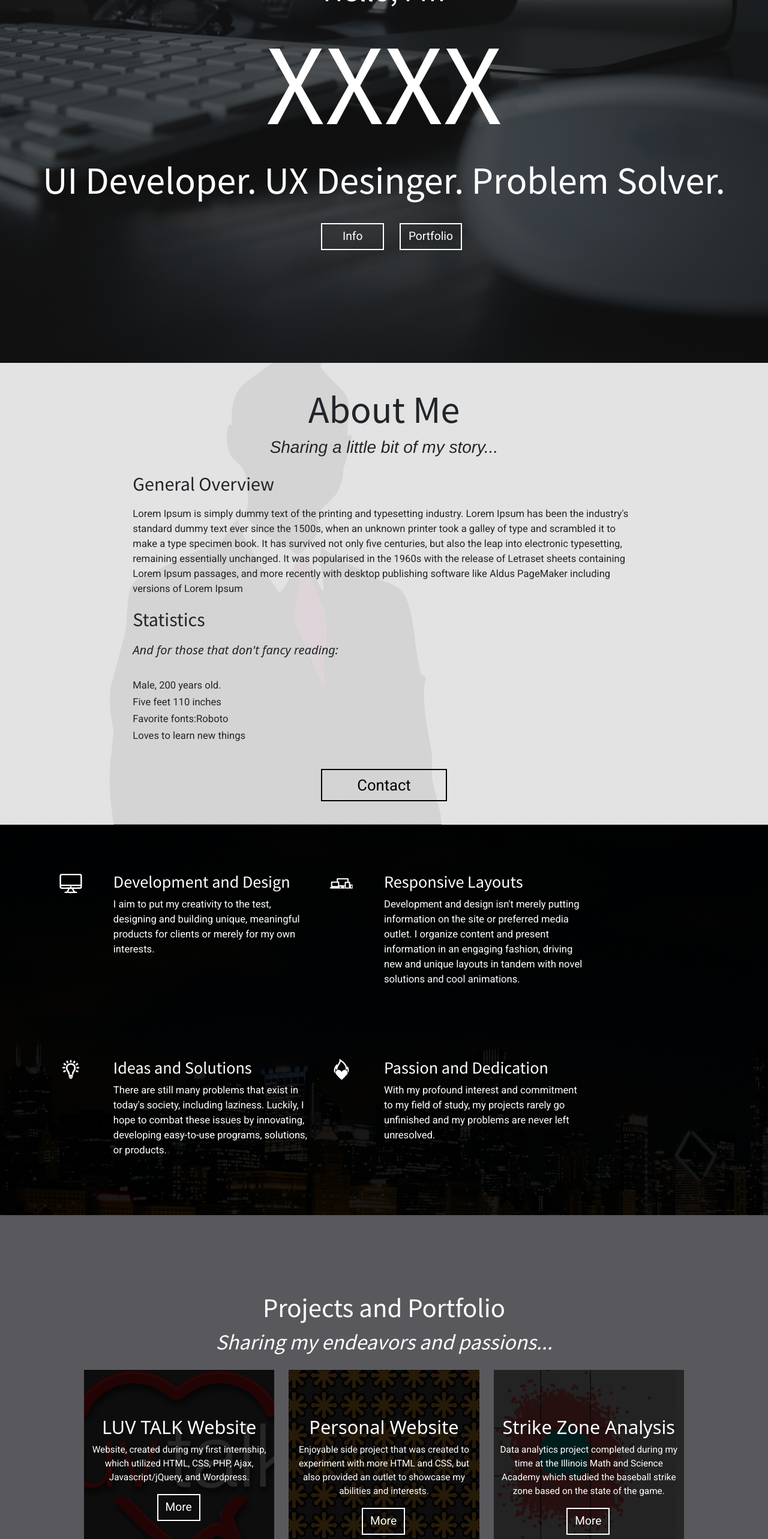
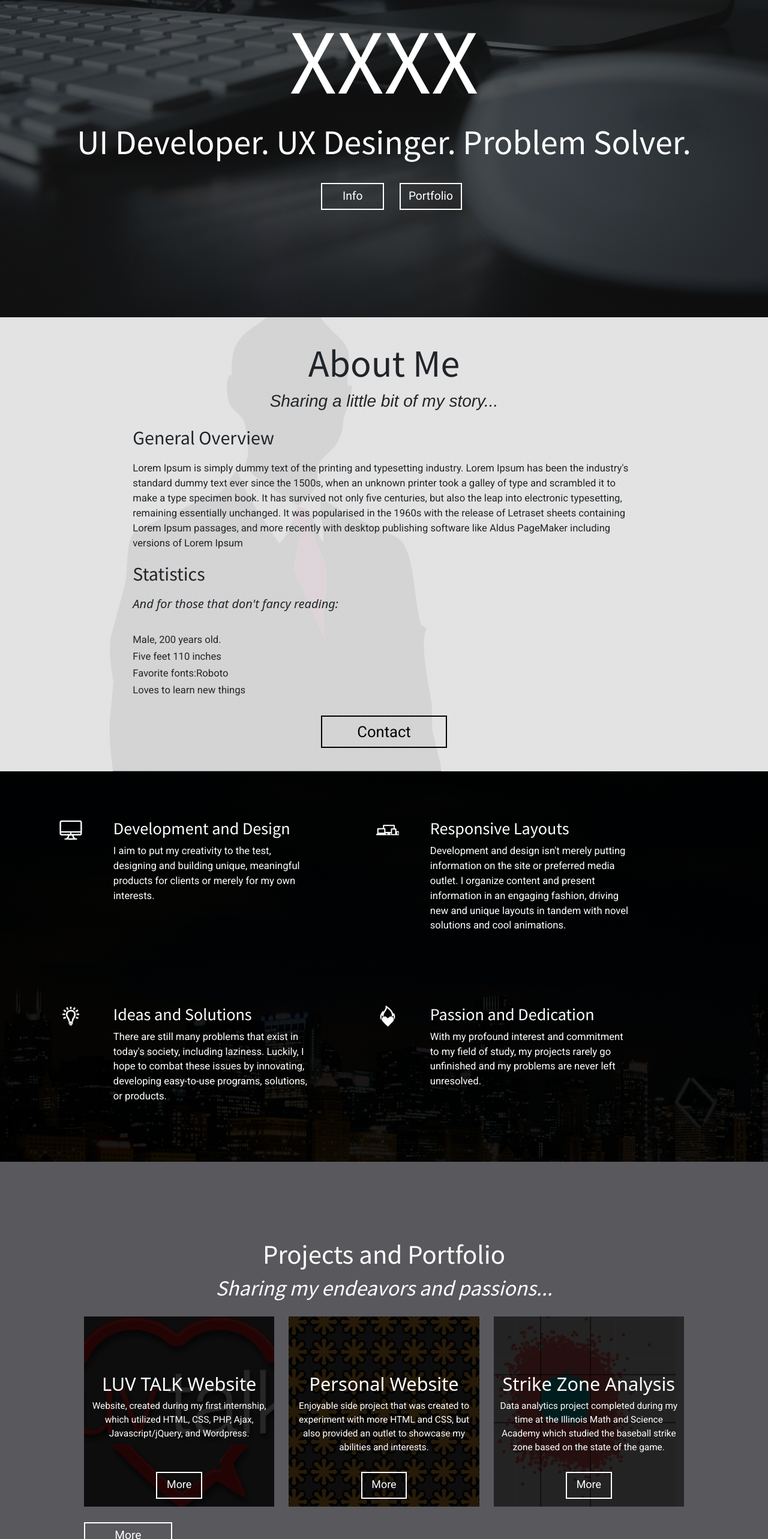
Before and after one commit to dangkhoa1410/personal-portfolio, a React (Create React App) app: page / in a window 1280 px wide. Shown: the part 234-2800 px from the top of the page at 60% size. Built offline with nearby package versions, Linux system fonts and the light colour scheme.

Commit message:
Added custom hook

```diff
--- a/src/components/About/About.css
+++ b/src/components/About/About.css
@@ -51,7 +51,7 @@
   .resume .btn-black-border {
     background-color: transparent;
     width: 100%;
-    margin-top: 3vw;
+    margin-top: 2vw;
     color: black;
     font-family: "Roboto", Helvetica, serif;
     font-size: 2vw;
--- a/src/components/Banner/Banner.css
+++ b/src/components/Banner/Banner.css
@@ -4,7 +4,7 @@
     background-repeat: no-repeat;
     background-position: center center;
     background-attachment: fixed;
-    padding: 14.7% 0; /* Center contents within the container, make background image cover*/
+    padding: 14% 0; /* Center contents within the container, make background image cover*/
     color: white;
   }
 
@@ -12,13 +12,13 @@
     font-family: "Source Sans Pro", Arial, sans-serif;
   }
   #hello {
-    font-size: 4vw;
+    font-size: 3.7vw;
   }
   #name {
-    font-size: 15vw;
+    font-size: 12vw;
   }
   #person-description {
-    font-size: 5vw;
+    font-size: 4.5vw;
   }
   .banner-buttons .btn-border,
   .submit-contact .btn-border,
--- a/src/components/Nav/Nav.jsx
+++ b/src/components/Nav/Nav.jsx
@@ -3,11 +3,14 @@ import './Nav.css'
 import logo from './images/logo.svg'
 import {navigation} from '../../utils/index'
 import { Link } from 'react-router-dom'
+import { useWindowSize } from '../../utils/useWindowSize'
 
 const Nav = props => {
-	useEffect(() => {
-		navigation()
-	},[])
+	const windowSize = useWindowSize
+
+    useEffect(() => {
+        navigation()
+    },[windowSize])
 
     return (
         <div className = "navigation">
--- a/src/components/Projects/Projects.css
+++ b/src/components/Projects/Projects.css
@@ -21,12 +21,14 @@
   .projects h3 {
     font-size: 2.4vw;
     padding: 0.5vw auto;
-    padding-top: 6vw !important;
+    /* padding-top: 6vw !important; */
   }
   .projects p {
     font-family: "Roboto", Helvetica, serif;
     font-size: 1.2vw;
     padding: 0 0.3vw;
+    height: 35%;
+    overflow: auto;
   }
 
   .projects-header-quote {
@@ -53,8 +55,12 @@
 
   .project-more-info{
     position: absolute;
-    margin-left: 9.5vw;
-    margin-top: -2vw;
+  }
+
+  .project-more-info .btn {
+    height: 3.5vw;
+    width: 6vw;
+    font-size: 1.4vw;
   }
 
   .relative-pos {
--- a/src/components/Projects/Projects.jsx
+++ b/src/components/Projects/Projects.jsx
@@ -1,11 +1,14 @@
-import React, {useEffect} from 'react'
+import React, {useEffect, useState} from 'react'
 import './Projects.css'
 import {projects} from '../../utils/index'
+import { useWindowSize } from '../../utils/useWindowSize'
 
 const Projects = props => {
+	const windowSize = useWindowSize()
+
     useEffect(() => {
         projects()
-    },[])
+    },[windowSize])
 
     return (
         <div className = "projects" id="projects">
@@ -28,7 +31,7 @@ const Projects = props => {
 
 				<div className = "row">
 					<div className = "col-sm-4 col-md-4 text-center">
-						<div className = "luvtalk-project">
+						<div className = "luvtalk-project relative-pos">
 							<h3>LUV TALK Website</h3>
 							<p>Website, created during my first internship, which utilized HTML, CSS, PHP, Ajax, Javascript/jQuery, and Wordpress. </p>
 							<div className = "row">
@@ -41,8 +44,8 @@ const Projects = props => {
 						</div>
 					</div>
 
-					<div className = "col-sm-4 col-md-4 text-center">
-						<div className = "personal-website-project">
+					<div className = "col-sm-4 col-md-4 text-center relative-pos">
+						<div className = "personal-website-project ">
 							<h3>Personal Website</h3>
 							<p>Enjoyable side project that was created to experiment with more HTML and CSS, but also provided an outlet to showcase my abilities and interests.</p>
 							<div className = "row">
@@ -56,7 +59,7 @@ const Projects = props => {
 					</div>
 
 					<div className = "col-sm-4 col-md-4 text-center">
-						<div className = "strike-zone-project">
+						<div className = "strike-zone-project relative-pos">
 							<h3>Strike Zone Analysis</h3>
 							<p>Data analytics project completed during my time at the Illinois Math and Science Academy which studied the baseball strike zone based on the state of the game.</p>
 							<div className = "row">
--- a/src/components/Summary/Summary.css
+++ b/src/components/Summary/Summary.css
@@ -11,7 +11,9 @@
     padding: 4vw 6%;
     width: 100%;
   }
-
+  .summary .row > *:nth-child(even) {
+    margin-right: 6vw;
+  }
   .summary h3 {
     font-family: "Source Sans Pro", Arial, sans-serif;
     font-size: 2.2vw;
@@ -20,7 +22,3 @@
     font-family: "Roboto", Helvetica, serif;
     font-size: 1.3vw;
   }
-
-  div[class$= "-summary"] {
-    display: flex;
-  }
--- a/src/utils/index.js
+++ b/src/utils/index.js
@@ -7,21 +7,18 @@ export function navigation() {
       ($('.primary-nav').height() - $('.primary-nav li').height()) / 2 + 'px'
     );
 
-    var doit;
-    $(window).on('resize', (function () {
-      clearTimeout(doit);
-      doit = setTimeout(navigation, 500);
-    }));
   }
 
   export function projects() {
-    $('.luvtalk-project').css('height', $('.luvtalk-project').width());
+    const width = $('.luvtalk-project').width()
+
+    $('.luvtalk-project').css('height', width);
     $('.luvtalk-project h3').css(
       'padding-top',
       ($('.luvtalk-project').height() -
         $('.luvtalk-project h3').height() -
         $('.luvtalk-project .row').outerHeight()) /
-        2
+        3
     );
     $('.personal-website-project').css(
       'height',
@@ -32,7 +29,7 @@ export function navigation() {
       ($('.personal-website-project').height() -
         $('.personal-website-project h3').height() -
         $('.personal-website-project .row').outerHeight()) /
-        2
+        3
     );
     $('.strike-zone-project').css('height', $('.strike-zone-project').width());
     $('.strike-zone-project h3').css(
@@ -40,12 +37,11 @@ export function navigation() {
       ($('.strike-zone-project').height() -
         $('.strike-zone-project h3').height() -
         $('.strike-zone-project .row').outerHeight()) /
-        2
+        3
     );
 
-    var doit;
-    $(window).on('resize', (function () {
-      clearTimeout(doit);
-      doit = setTimeout(projects, 500);
-    }));
+    const btnHeight = $('.project-more-info').height()
+    $('.project-more-info').css('margin-top','-2.5vw')
+    $('.project-more-info').css('margin-left',(width-$('.project-more-info').width())/2)
+
   }
--- /dev/null
+++ b/src/utils/useWindowSize.js
@@ -0,0 +1,11 @@
+import {useState,useEffect} from 'react'
+
+export const useWindowSize = () => {
+    const [windowSize, setWindowSize] = useState(window.innerWidth)
+
+	useEffect(() => {
+		window.addEventListener('resize', () => setWindowSize(window.innerWidth))
+	},[])
+
+    return windowSize
+}
```
